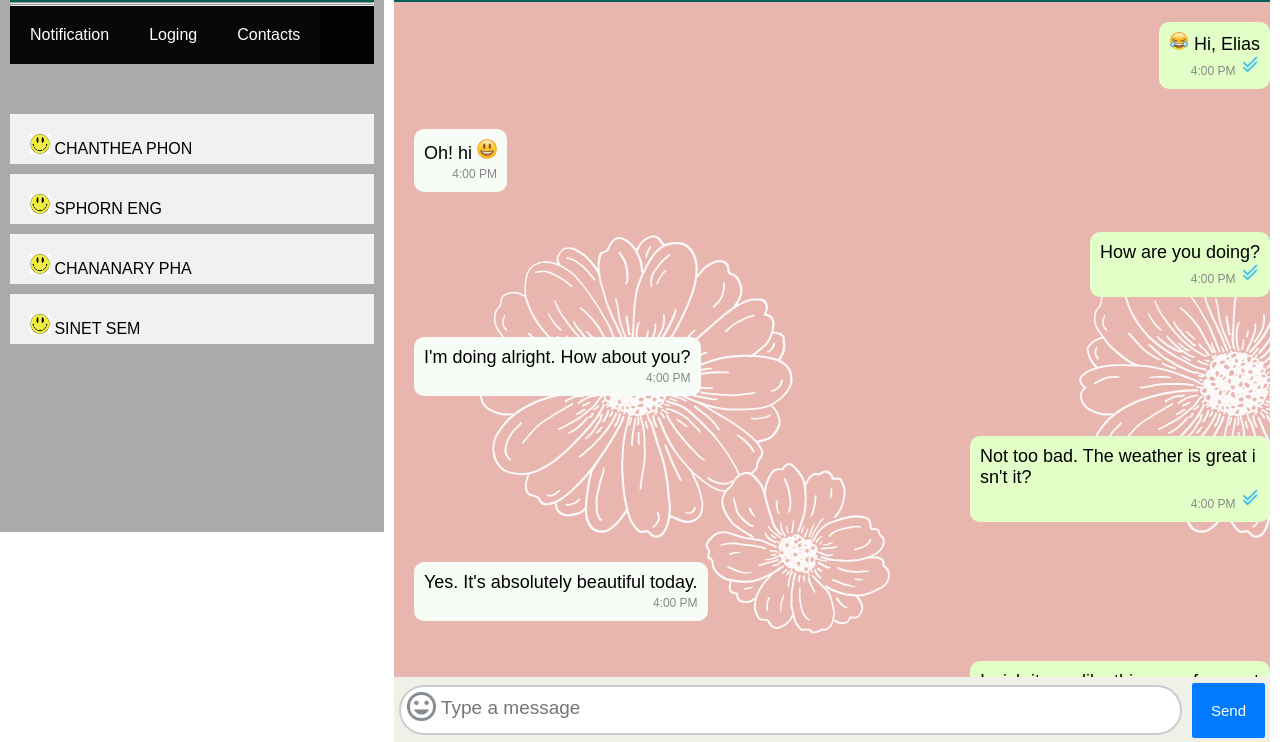
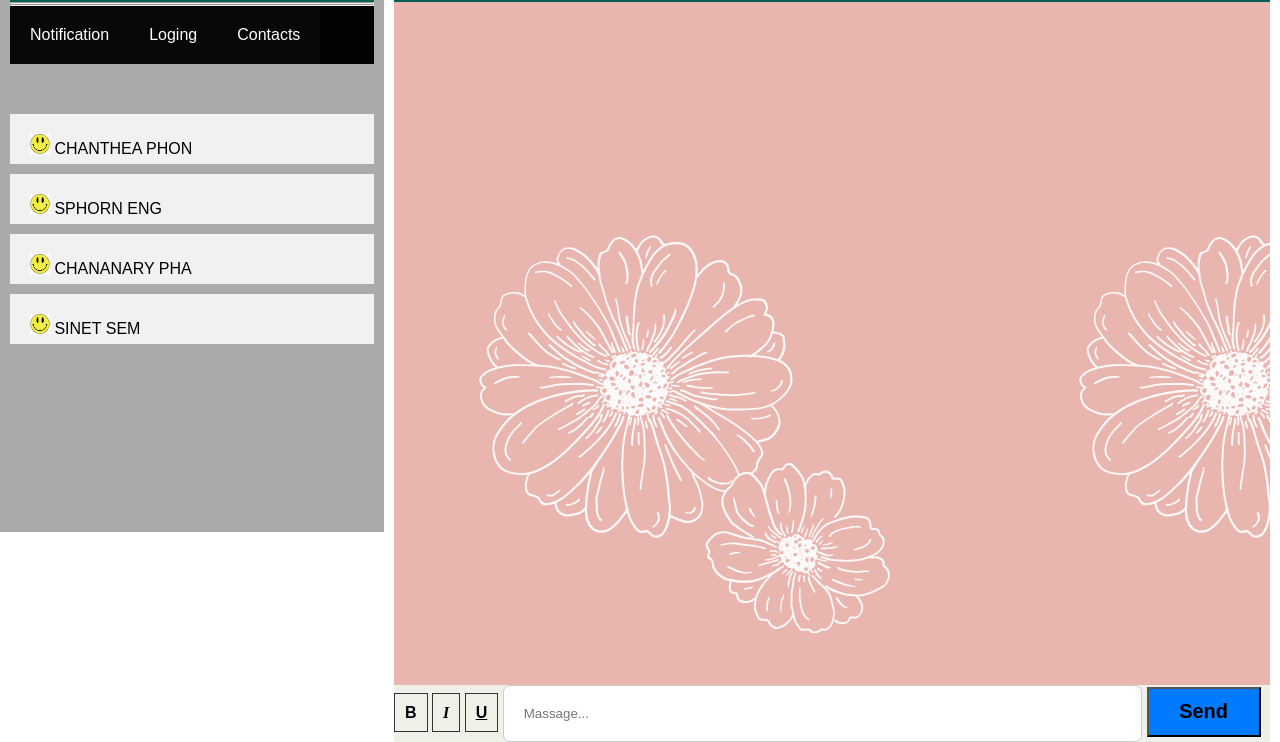
Before and after one commit to chantheaphonIT/F-chat, a website with bundled scripts: page index.html in a window 1280 px wide. Shown: the part 68-810 px from the top of the page. Built offline with nearby package versions, Linux system fonts and the light colour scheme.

Commit message:
index@dd

```diff
--- a/app.js
+++ b/app.js
@@ -12,31 +12,18 @@
 
 
 function addfood(event) {
-    event.preventDefault();
-
-    // 1- Get the book name from the input field
-    result = ''
-    let item1 = document.querySelector("#add-food-textfield1");
-
-    let nameOfItem1 = item1.value;
-    result = nameOfItem1
+    let chat_box = document.getElementById('chat_box');
+    let van = document.createElement('div');
+    van.className = 'msg';
+    let span = document.createElement('span');
+    span.textContent = text.value;
+    van.appendChild(span);
+    chat_box.appendChild(van);
+    text.value="";
 
 
-    let foodName = document.createElement("span");
-    foodName.className = "name";
-    foodName.textContent = result;
+};
 
-
-    // 4- Create a new li
-    let li = document.createElement("li");
-    // 5- Add bookName and deleteBtn to li and li to the bookList UL
-    li.appendChild(foodName);
-
-    foodList.appendChild(li);
-
-
-    item1.value = "";
-
-};
-let addForm = document.getElementById("add-food");
-addForm.addEventListener("send", addfood);
+const text = document.getElementById('text');
+const addForm = document.querySelector("#send");
+addForm.addEventListener("click", addfood);
--- a/css/style.css
+++ b/css/style.css
@@ -74,6 +74,7 @@
 }
 
 .chat-box {
+    height: 50vh;
     background: url('../img/bg.jpeg');
     background-attachment: fixed;
     padding-left: 20px;
@@ -154,12 +155,13 @@
 }
 
 .chat-footer {
-    display: flex;
+    width: 100%;
+    /* display: flex;
     justify-content: center;
     align-items: center;
     border-radius: 60px;
     position: relative;
-    cursor: pointer;
+    cursor: pointer; */
 }
 
 .chat-footer textarea {
@@ -314,16 +316,47 @@ input {
     border-radius: 3px;
 }
 
-.send {
-    border-radius: 2px;
-    background-color: #007bff;
-    border: none;
-    color: #FFFFFF;
-    text-align: center;
-    font-size: 15px;
-    padding: 19px;
-    position: relative;
-    top: 1px;
-    cursor: pointer;
-    margin: 5px;
+.msg{
+    display: flex;
+    justify-content: flex-end;
+    align-items: center;
+    overflow-y: auto;
 }
+.msg span{
+    display: flex;
+    justify-content: flex-end;
+    margin: 0.75rem;
+    padding: 0.5rem;
+    background-color: #ddd;
+    border-radius: 25px;
+    box-shadow: 0 2px 5px rgba(0,0,0,0.4);
+    word-break: break-all;
+}
+#send{
+    height: 50px;
+    width: 13%;
+    font-size: 20px;
+    font-weight: bold;
+    background:#007bff ;
+}
+.text{
+    width: 73%;
+    border-radius: 7px;
+    outline: none;
+}
+.chat-footer span{
+    border:1px solid rgb(51, 51, 53);
+    padding: 10px;
+}
+#bolder{
+    font-weight: bolder;
+}
+#italic{
+    font-style: italic;
+    font-family: 'Times New Roman', Times, serif;
+    font-weight: bolder;
+}
+#underline{
+    text-decoration: underline;
+    font-weight: bolder;
+}
--- a/index.html
+++ b/index.html
@@ -6,6 +6,7 @@
     <title>Whatsapp UI</title>
     <link rel="stylesheet" href="css/style.css">
     <link rel="stylesheet" href="https://cdnjs.cloudflare.com/ajax/libs/font-awesome/4.7.0/css/font-awesome.min.css">
+    <script src="app.js" defer></script>
 </head>
 
 <body>
@@ -50,118 +51,15 @@
                         </div>
                     </div>
                 </div>
-                <div class="chat-box">
-                    <div class="chat-r">
-                        <div class="sp"></div>
-                        <div class="mess mess-r">
-                            <p><img src="img/emoji-1.png" class="emoji"> Hi, Elias
-                            </p>
-                            <div class="check">
-                                <span>4:00 PM</span>
-                                <img src="img/check-2.png">
-                            </div>
-                        </div>
-                    </div>
-                    <div class="chat-l">
-                        <div class="mess">
-                            <p>
-                                Oh! hi <img src="img/emoji-2.png" class="emoji">
-                            </p>
-                            <div class="check">
-                                <span>4:00 PM</span>
-                            </div>
-                        </div>
-                        <div class="sp"></div>
-                    </div>
-
-                    <div class="chat-r">
-                        <div class="sp"></div>
-                        <div class="mess mess-r">
-                            <p>
-                                How are you doing?
-                            </p>
-                            <div class="check">
-                                <span>4:00 PM</span>
-                                <img src="img/check-2.png">
-                            </div>
-                        </div>
-                    </div>
-                    <div class="chat-l">
-                        <div class="mess">
-                            <p>I'm doing alright. How about you?</p>
-                            <div class="check">
-                                <span>4:00 PM</span>
-                            </div>
-                        </div>
-                        <div class="sp"></div>
-                    </div>
-
-                    <div class="chat-r">
-                        <div class="sp"></div>
-                        <div class="mess mess-r">
-                            <p>
-                                Not too bad. The weather is great isn't it?
-                            </p>
-                            <div class="check">
-                                <span>4:00 PM</span>
-                                <img src="img/check-2.png">
-                            </div>
-                        </div>
-                    </div>
-                    <div class="chat-l">
-                        <div class="mess">
-                            <p>
-                                Yes. It's absolutely beautiful today.
-                            </p>
-                            <div class="check">
-                                <span>4:00 PM</span>
-                            </div>
-                        </div>
-                        <div class="sp"></div>
-                    </div>
-
-                    <div class="chat-r">
-                        <div class="sp"></div>
-                        <div class="mess mess-r">
-                            <p>I wish it was like this more frequently.</p>
-                            <div class="check">
-                                <span>4:00 PM</span>
-                                <img src="img/check-2.png">
-                            </div>
-                        </div>
-                    </div>
-                    <div class="chat-l">
-                        <div class="mess">
-                            <p>
-                                Me too. <img src="img/heart.png" class="emoji">
-                            </p>
-                            <div class="check">
-                                <span>4:00 PM</span>
-                            </div>
-                        </div>
-                        <div class="sp"></div>
-                    </div>
-                    <div class="chat-r">
-                        <div class="sp"></div>
-                        <div class="mess mess-r">
-                            <p>
-                                So where are you going now?
-                            </p>
-                            <div class="check">
-                                <span>4:00 PM</span>
-                                <img src="img/check-1.png">
-                            </div>
-                        </div>
-                    </div>
+                <div class="chat-box"  id="chat_box">
                 </div>
 
                 <div class="chat-footer">
-                    <img src="img/emo.png" class="emo">
-                    <textarea placeholder="Type a message"></textarea>
-                    <form action="" id="add-book">
-
-                        <button class="send" type="add">Send</button>
-                    </form>
+                    <span class="input-group-text" id="bolder">B</span>
+                    <span class="input-group-text" id="italic">I</span>
+                    <span class="input-group-text" id="underline">U</span>
+                    <input type="text" class="text" id="text" placeholder="Massage...">
+                    <button id="send">Send</button>
                 </div>
             </div>
         </div>
```
